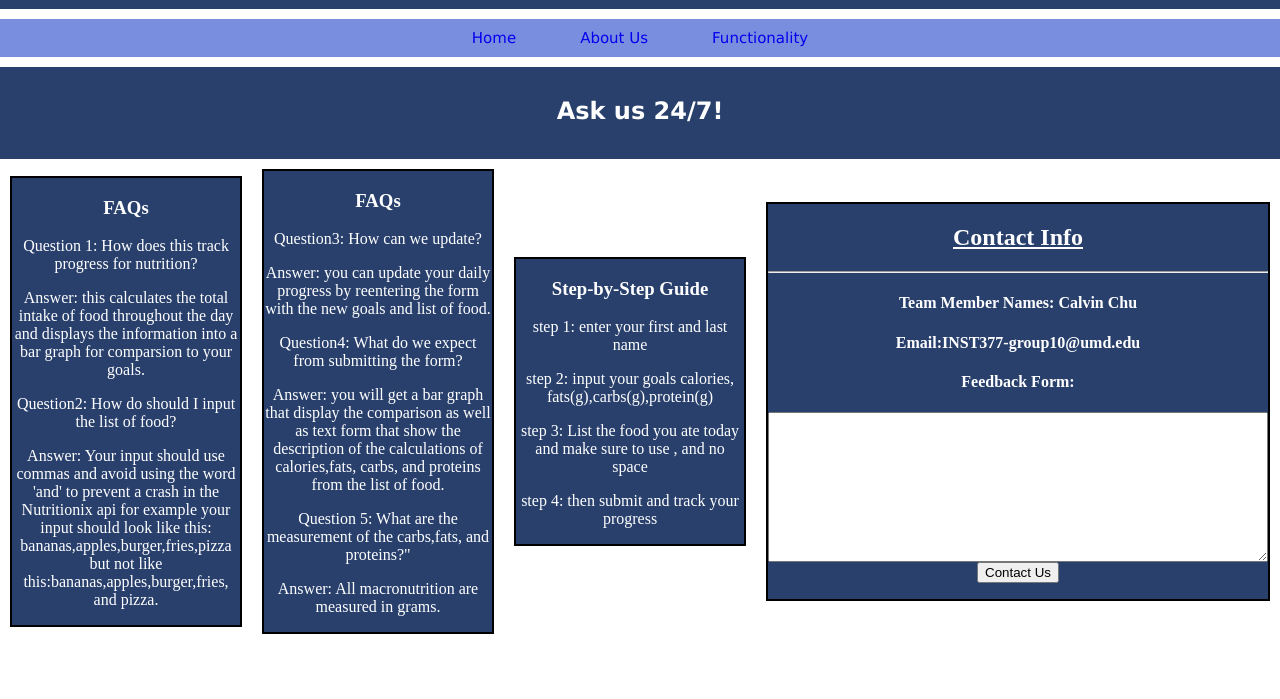
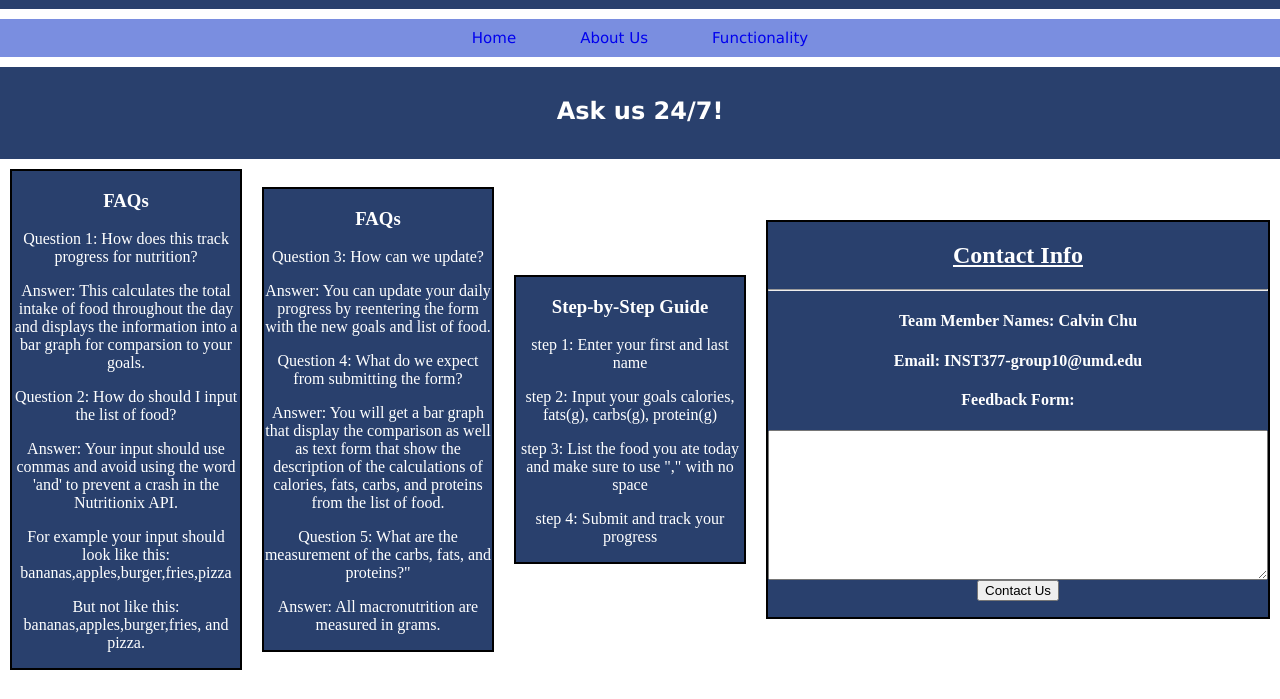
Before and after one commit to Calvinchu20/INST377-Final-Project, a website: page public/finalprojectfunctionality.html in a window 1280 px wide. Shown: the part 101-800 px from the top of the page. Drawn offline with nearby package versions, Linux system fonts and the light colour scheme.

Commit message:
made some fixes to functionality

```diff
--- a/public/finalprojectfunctionality.html
+++ b/public/finalprojectfunctionality.html
@@ -41,16 +41,20 @@
                     Question 1: How does this track progress for nutrition?
                 </p>
                 <p>
-                    Answer: this calculates the total intake of food throughout the day and displays the information
+                    Answer: This calculates the total intake of food throughout the day and displays the information
                     into a bar graph for comparsion to your goals.
                 </p>
                 <p>
-                    Question2: How do should I input the list of food?
+                    Question 2: How do should I input the list of food?
                 </p>
                 <p>
-                    Answer: Your input should use commas and avoid using the word 'and' to prevent a crash in the Nutritionix api
-                    for example your input should look like this: bananas,apples,burger,fries,pizza
-                    but not like this:bananas,apples,burger,fries, and pizza.
+                    Answer: Your input should use commas and avoid using the word 'and' to prevent a crash in the Nutritionix API.
+                </p>
+                <p>
+                    For example your input should look like this: bananas,apples,burger,fries,pizza
+                </p>
+                <p>
+                    But not like this: bananas,apples,burger,fries, and pizza.
                 </p>
             </div>
 
@@ -58,15 +62,15 @@
             <div>
                 <h3>FAQs</h3>
                 <p>
-                    Question3: How can we update?
+                    Question 3: How can we update?
                 </p>
-                <p>Answer: you can update your daily progress by reentering the form with the new goals and list of food.</p>
-                <p>Question4: What do we expect from submitting the form?</p>
+                <p>Answer: You can update your daily progress by reentering the form with the new goals and list of food.</p>
+                <p>Question 4: What do we expect from submitting the form?</p>
                 <p>
-                    Answer: you will get a bar graph that display the comparison as well as text form that show the description of the calculations
-                    of calories,fats, carbs, and proteins from the list of food.
+                    Answer: You will get a bar graph that display the comparison as well as text form that show the description of the calculations
+                    of calories, fats, carbs, and proteins from the list of food.
                 </p>
-                <p>Question 5: What are the measurement of the carbs,fats, and proteins?"</p>
+                <p>Question 5: What are the measurement of the carbs, fats, and proteins?"</p>
                 <p>Answer: All macronutrition are measured in grams.</p>
             </div>
 
@@ -74,16 +78,16 @@
             <div>
                 <h3>Step-by-Step Guide</h3>
                 <p>
-                    step 1: enter your first and last name
+                    step 1: Enter your first and last name
                 </p>
                 <p>
-                    step 2: input your goals calories, fats(g),carbs(g),protein(g)
+                    step 2: Input your goals calories, fats(g), carbs(g), protein(g)
                 </p>
                 <p>
-                    step 3: List the food you ate today and make sure to use , and no space
+                    step 3: List the food you ate today and make sure to use "," with no space
                 </p>
                 <p>
-                    step 4: then submit and track your progress
+                    step 4: Submit and track your progress
                 </p>
             </div>
 
@@ -97,7 +101,7 @@
                     <hr>
 
                     <h4>Team Member Names: Calvin Chu</h4>
-                    <h4>Email:INST377-group10@umd.edu</h4>
+                    <h4>Email: INST377-group10@umd.edu</h4>
                     <h4>Feedback Form:</h4>
                     <form action ="finalprojecthome.html">
                         <textarea name="concern" id="message" row ='200' col ='250' style="width: 500px; height: 150px;" required></textarea>
@@ -124,7 +128,7 @@
         <label for="protein">Goal protein intake</label>
         <input type="number" id="protein" required>
         <br>
-        <label for="food">Please list the food you ate today(use commas)</label>
+        <label for="food">Please list the food you ate today (use commas)</label>
 
         <textarea name="foods" id="foodList" row ='200' col ='250' style="width: 500px; height: 150px;" required></textarea>
         <br>
```
